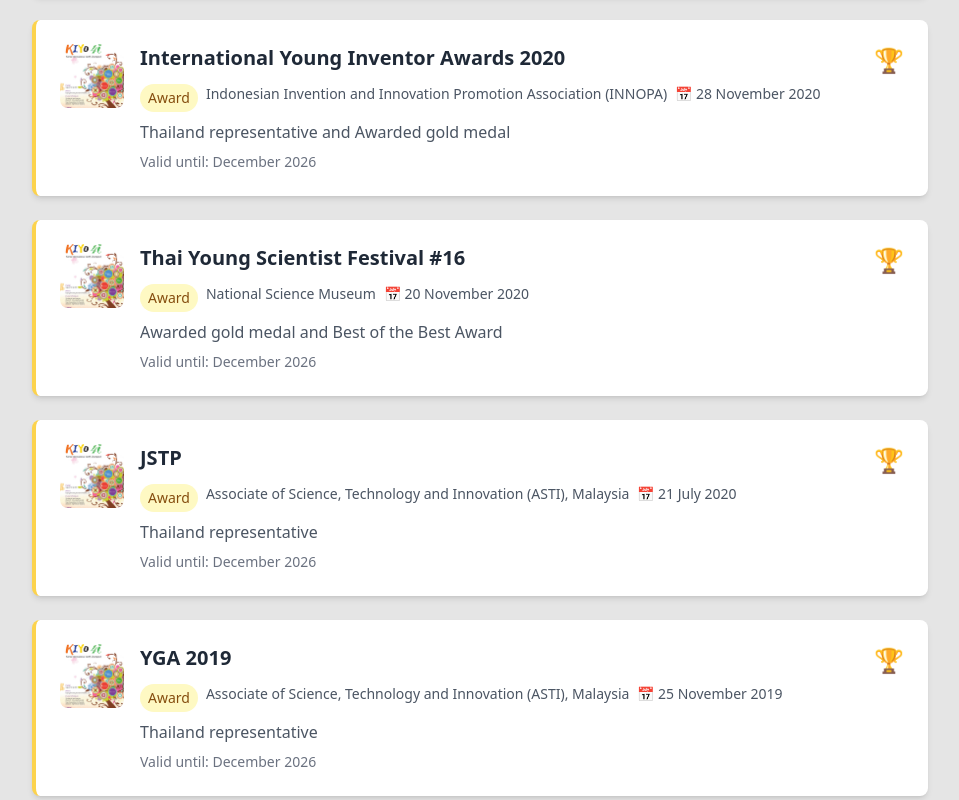
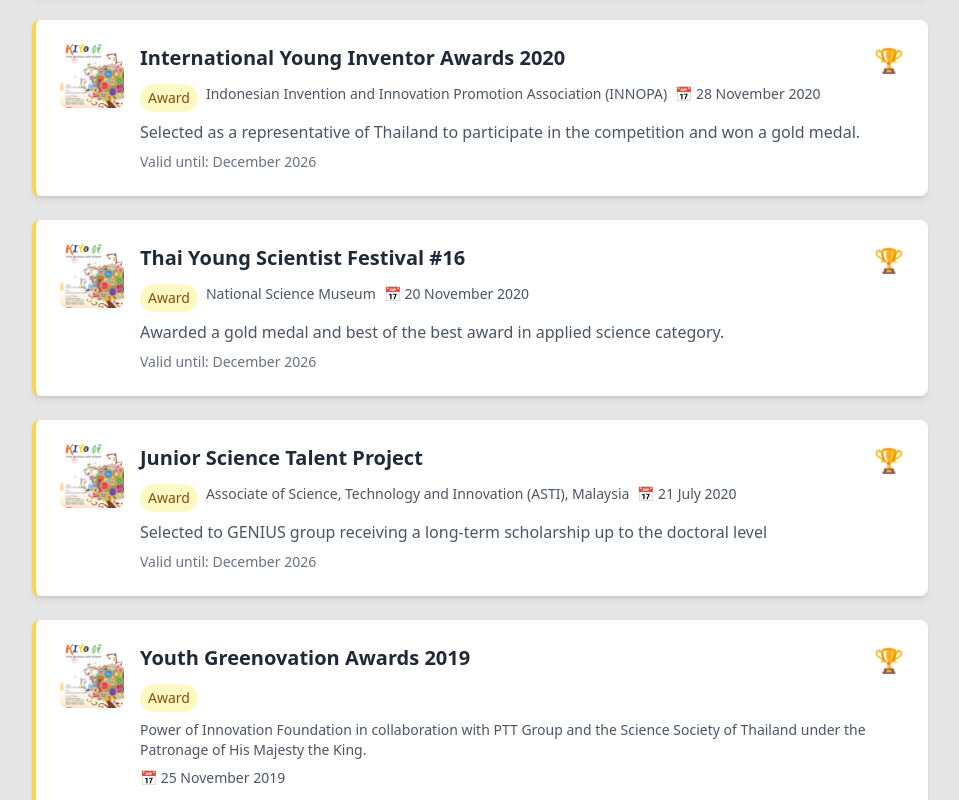
Before and after one commit to 5hyfilm/portfolio, a Next.js app: page /achievements in a window 1280 px wide. Shown: the part 2740-3540 px from the top of the page, without its empty margins (160-1119 px from the left). Built offline with nearby package versions, Linux system fonts and the light colour scheme.

Commit message:
Update page.tsx

```diff
--- a/src/app/achievements/page.tsx
+++ b/src/app/achievements/page.tsx
@@ -187,7 +187,7 @@ export default function Achievements() {
       date: "10-12 August 2018",
       organization: "World Women Inventors and Entrepreneurs Association",
       description:
-        "Thailand representative Awarded bronze medal in Korean International Youth Olympiad",
+        "Selected as a representative of Thailand to participate in the competition and won a bronze medal.",
       thumbnailImage: "images/achievements/achievement1/achievement1.jpg",
       images: [
         "images/achievements/achievement1/achievement1.jpg",
@@ -204,7 +204,7 @@ export default function Achievements() {
       date: "6-13 December 2018",
       organization: "Princess Chulabhron Science High School and Kosen",
       description:
-        "Thailand representative Awarded gold medal in Thailand-Japan Hackathon Final Round",
+        "Selected as a representative of Thailand to participate in the competition and won a gold medal in the final round.",
       thumbnailImage: "images/achievements/achievement1/achievement2.jpg",
       images: [
         "images/achievements/achievement1/achievement2.jpg",
@@ -221,7 +221,7 @@ export default function Achievements() {
       date: "21 September 2019",
       organization:
         "Associate of Science, Technology and Innovation (ASTI), Malaysia",
-      description: "Thailand representative",
+      description: "Selected as a representative of Thailand to participate in the competition.",
       thumbnailImage: "images/achievements/achievement1/achievement1.jpg",
       images: [
         "images/achievements/achievement1/achievement1.jpg",
@@ -233,12 +233,12 @@ export default function Achievements() {
     },
     {
       id: 4,
-      title: "YGA 2019",
+      title: "Youth Greenovation Awards 2019",
       category: "award",
       date: "25 November 2019",
       organization:
-        "Associate of Science, Technology and Innovation (ASTI), Malaysia",
-      description: "Thailand representative",
+        "Power of Innovation Foundation in collaboration with PTT Group and the Science Society of Thailand under the Patronage of His Majesty the King.",
+      description: "Received an honorable mention award.",
       thumbnailImage: "images/achievements/achievement1/achievement1.jpg",
       images: [
         "images/achievements/achievement1/achievement1.jpg",
@@ -250,12 +250,12 @@ export default function Achievements() {
     },
     {
       id: 5,
-      title: "JSTP",
+      title: "Junior Science Talent Project",
       category: "award",
       date: "21 July 2020",
       organization:
         "Associate of Science, Technology and Innovation (ASTI), Malaysia",
-      description: "Thailand representative",
+      description: "Selected to GENIUS group receiving a long-term scholarship up to the doctoral level",
       thumbnailImage: "images/achievements/achievement1/achievement1.jpg",
       images: [
         "images/achievements/achievement1/achievement1.jpg",
@@ -272,7 +272,7 @@ export default function Achievements() {
       category: "award",
       date: "20 November 2020",
       organization: "National Science Museum",
-      description: "Awarded gold medal and Best of the Best Award",
+      description: "Awarded a gold medal and best of the best award in applied science category.",
       thumbnailImage: "images/achievements/achievement1/achievement1.jpg",
       images: [
         "images/achievements/achievement1/achievement1.jpg",
@@ -289,7 +289,7 @@ export default function Achievements() {
       date: "28 November 2020",
       organization:
         "Indonesian Invention and Innovation Promotion Association (INNOPA)",
-      description: "Thailand representative and Awarded gold medal",
+      description: "Selected as a representative of Thailand to participate in the competition and won a gold medal.",
       thumbnailImage: "images/achievements/achievement1/achievement1.jpg",
       images: [
         "images/achievements/achievement1/achievement1.jpg",
@@ -305,7 +305,7 @@ export default function Achievements() {
       category: "award",
       date: "16-21 May 2021",
       organization: "Society for Science",
-      description: "Thailand representative Finalist",
+      description: "Selected as a representative of Thailand to participate in the competition.",
       thumbnailImage: "images/achievements/achievement1/achievement1.jpg",
       images: [
         "images/achievements/achievement1/achievement1.jpg",
```
